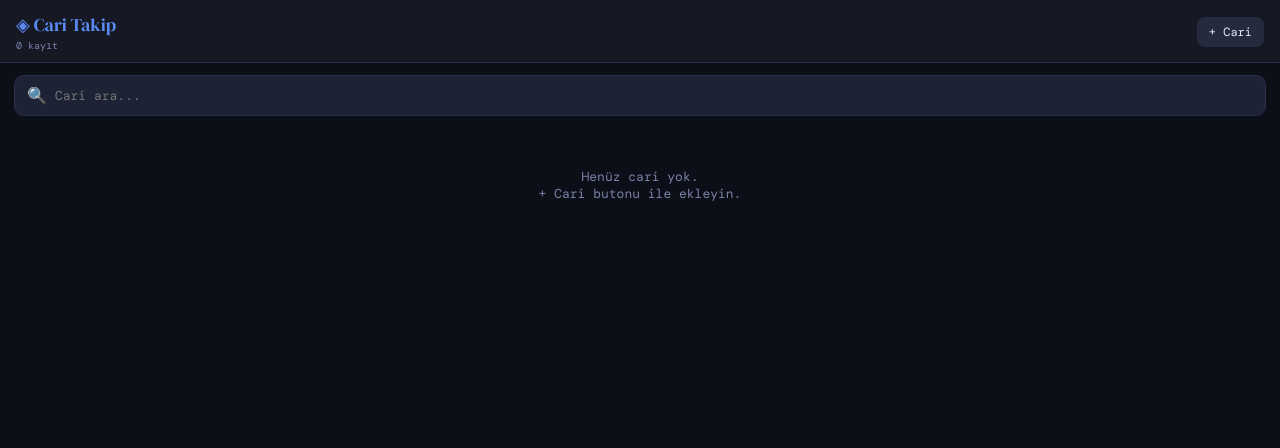
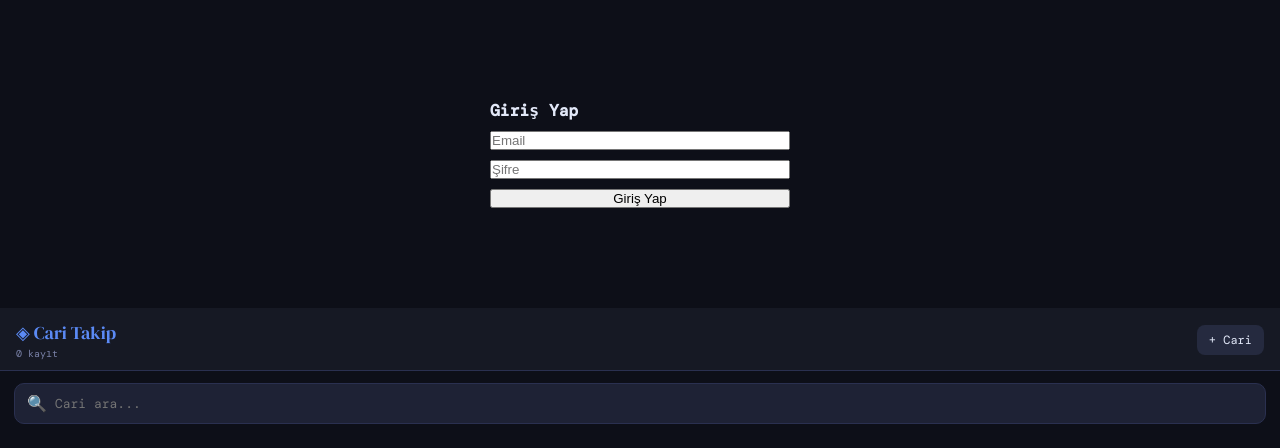
Before and after one commit to Orionsman/cari-takip, a Flask app: page / in a window 1280 px wide. Shown: the top 448 px of the page. Run offline with Flask 3, Linux system fonts and the light colour scheme; data that the repository does not hold is empty; some libraries are stand-ins or nearby versions; some web fonts are replaced.

Commit message:
Update index.html

```diff
--- a/templates/index.html
+++ b/templates/index.html
@@ -1,6 +1,6 @@
 <!DOCTYPE html>
 <html lang="tr">
-<head>
+<head><script src="https://cdn.jsdelivr.net/npm/@supabase/supabase-js@2"></script>
 <meta charset="UTF-8">
 <meta name="viewport" content="width=device-width, initial-scale=1.0, maximum-scale=1.0, user-scalable=no">
 <meta name="theme-color" content="#0f1117">
@@ -180,7 +180,61 @@ html, body { height: 100%; overflow: hidden; background: var(--bg); color: var(-
 </style>
 </head>
 <body>
+  <div id="login-screen" style="display:flex;flex-direction:column;gap:10px;max-width:300px;margin:100px auto;">
+  <h3>Giriş Yap</h3>
+  <input id="email" placeholder="Email">
+  <input id="password" type="password" placeholder="Şifre">
+  <button onclick="login()">Giriş Yap</button>
+</div>
+  <div id="app" style="display:none;">
+   </div>
 <div id="app">
+
+  <script>
+
+const SUPABASE_URL = "https://heympechtvitgcouzelm.supabase.co";
+const SUPABASE_KEY = "eyJhbGciOiJIUzI1NiIsInR5cCI6IkpXVCJ9.eyJpc3MiOiJzdXBhYmFzZSIsInJlZiI6ImhleW1wZWNodHZpdGdjb3V6ZWxtIiwicm9sZSI6ImFub24iLCJpYXQiOjE3NzE1ODIzNTgsImV4cCI6MjA4NzE1ODM1OH0.39HTPMgdu3FT8jmcQqmum3pvY6sWzLLvwWnhuY4pU-Q";
+
+const supabase = window.supabase.createClient(SUPABASE_URL, SUPABASE_KEY);
+
+checkAuth();
+
+async function checkAuth(){
+  const { data } = await supabase.auth.getSession();
+
+  if(data.session){
+    document.getElementById("login-screen").style.display = "none";
+    document.getElementById("app").style.display = "block";
+    localStorage.setItem("token", data.session.access_token);
+  }
+}
+
+async function login(){
+  const email = document.getElementById("email").value;
+  const password = document.getElementById("password").value;
+
+  const { data, error } = await supabase.auth.signInWithPassword({
+    email,
+    password
+  });
+
+  if(error){
+    alert("Hatalı giriş");
+    return;
+  }
+
+  localStorage.setItem("token", data.session.access_token);
+  location.reload();
+}
+
+async function logout(){
+  await supabase.auth.signOut();
+  localStorage.removeItem("token");
+  location.reload();
+}
+
+</script>
+  </body>
 
   <!-- TOPBAR -->
   <div class="topbar">
```
